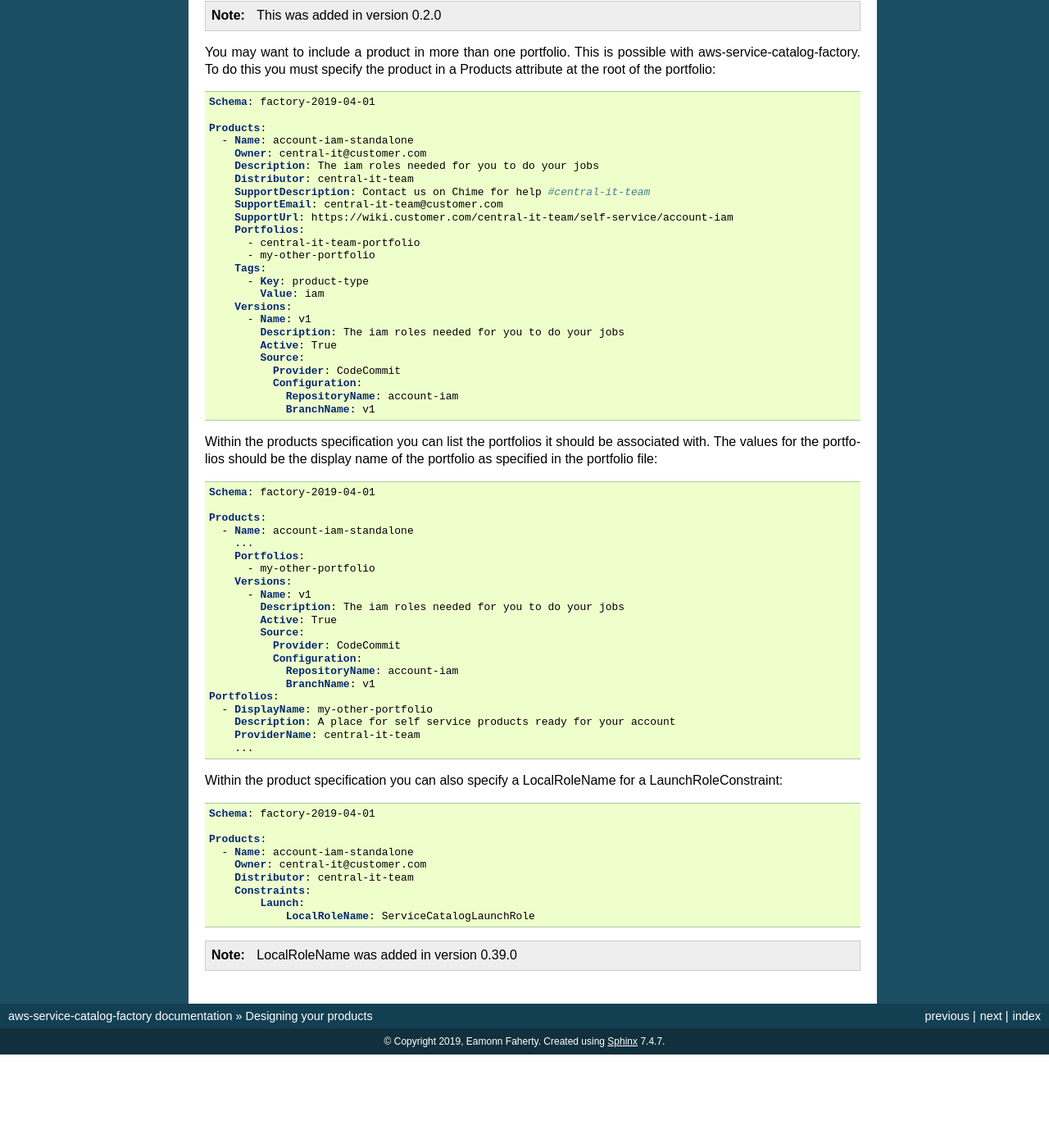
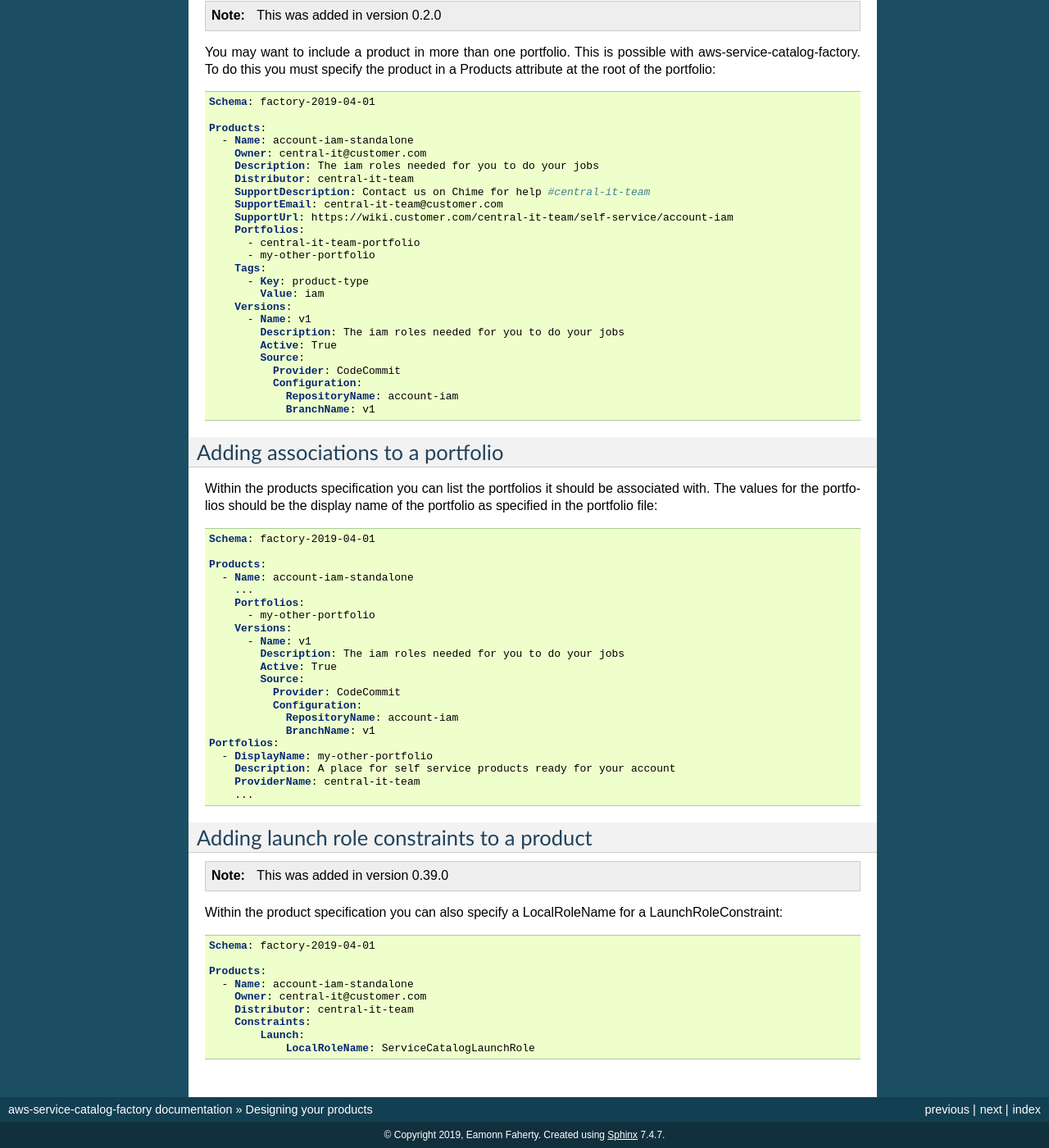
Before and after one commit to awslabs/aws-service-catalog-factory, a Sphinx documentation site: the page built from docs/source/factory/designing_your_product.rst, in a window 1280 px wide and 1400 px high, scrolled down 528 px. Shown: the whole window at 82% size. Built offline with Sphinx 7.4.7, drawn with Linux system fonts in a browser that asks for light colours; before the commit the page ends 1814 px from its top, so only the background shows below that; some of the changed text lies outside the part shown.

Commit message:
improving docs

```diff
--- a/docs/source/factory/designing_your_product.rst
+++ b/docs/source/factory/designing_your_product.rst
@@ -57,6 +57,10 @@
                 BranchName: v1
 
 
+
+Adding associations to a portfolio
+----------------------------------
+
 Within the products specification you can list the portfolios it should be associated with.  The values for the portfolios
 should be the display name of the portfolio as specified in the portfolio file:
 
@@ -86,6 +90,12 @@
         ...
 
 
+Adding launch role constraints to a product
+-------------------------------------------
+
+.. note::
+
+    This was added in version 0.39.0
 
 Within the product specification you can also specify a LocalRoleName for a LaunchRoleConstraint:
 
@@ -100,7 +110,3 @@
         Constraints:
             Launch:
                 LocalRoleName: ServiceCatalogLaunchRole
-
-.. note::
-
-    LocalRoleName was added in version 0.39.0
```
